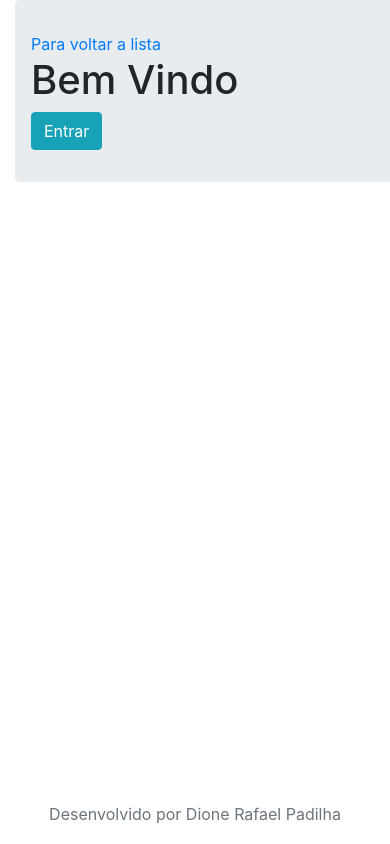
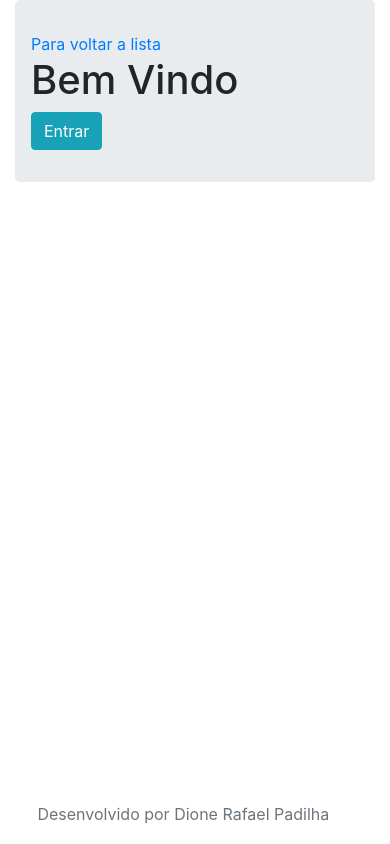
Before and after one commit to Dio30/Portifolio_Django, a Django app: page / in a window 390 px wide; the page is wider, and only the part inside the window is pictured. Run offline with Django 4.2, Linux system fonts and the light colour scheme; some libraries are stand-ins or nearby versions.

Commit message:
fix css again

```diff
--- a/gestao_jogos/static/footer.css
+++ b/gestao_jogos/static/footer.css
@@ -1,8 +1,13 @@
-@media (min-width: 576px){}
+@media screen and (max-width: 480px){
+    .footer{position: fixed; width: 94%}
+}
+
+@media only screen and (min-width: 1200px){
+    .footer{position: fixed; width: 94%}
+}
+
 .footer{
-    position: fixed;
     bottom: 0;
-    width: 100%;
     height: 60px;
     line-height: 60px;
     background-color: #ffffff;
--- a/gestao_jogos/static/style.css
+++ b/gestao_jogos/static/style.css
@@ -2,12 +2,13 @@
 @media screen and (max-width: 480px){
     .table-bordered {width: 94%}
     .thead {display:flex}
-    .jumbotron {width: 200%}
+    .meusjogos {display:flex}
+    .jumbotron {width: 100%}
 }
 
 @media only screen and (min-width: 1200px){
     .table-bordered {width: 100%;};
-    .jumbotron {width: 200%};
+    .jumbotron {width: 100%};
 }
 
 h2{
```
